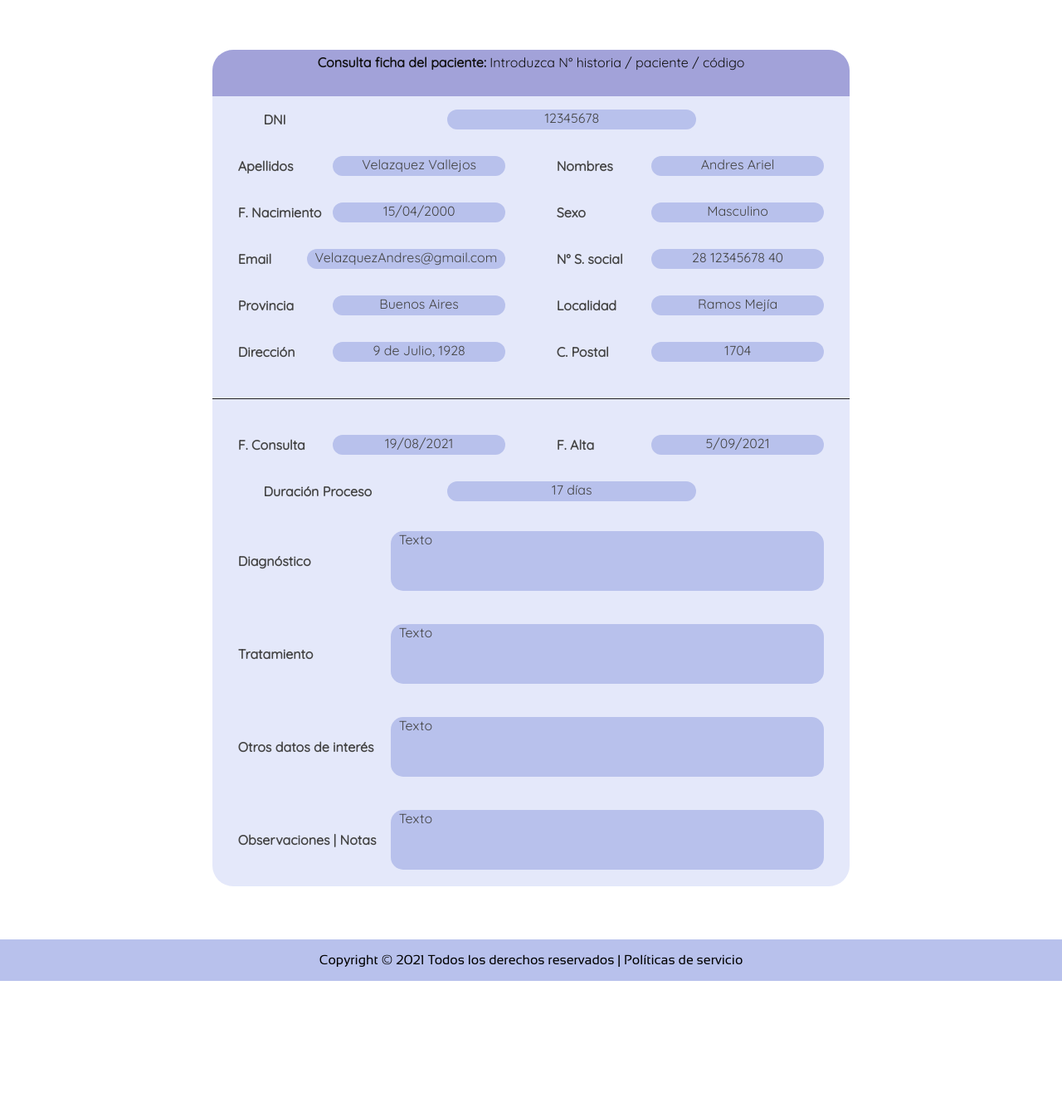
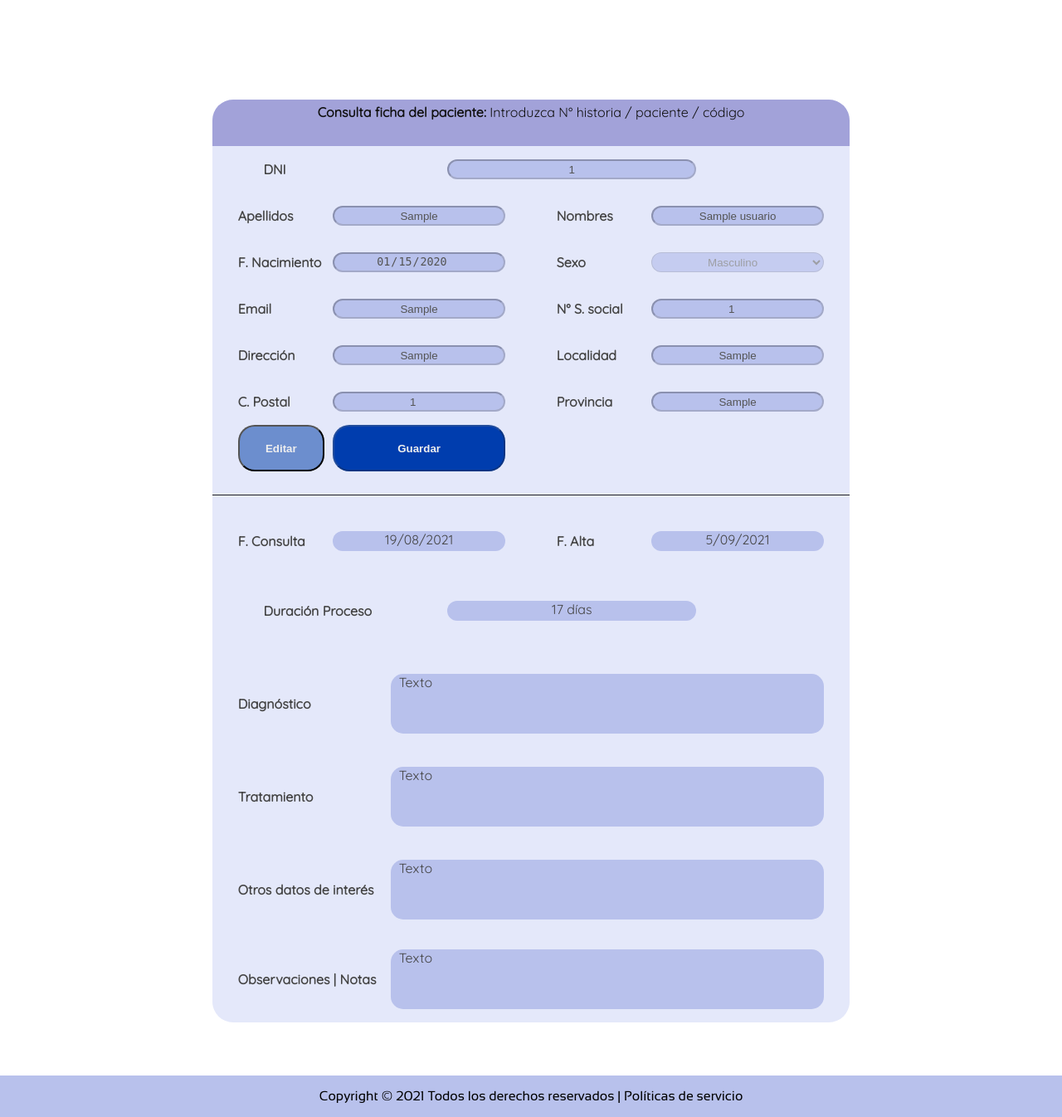
Before and after one commit to olimpiadainformatica/olimpiadainformatica.github.io, a PHP site: page /datos_clinicos_datos.php in a window 1280 px wide. Shown: the part 60-1406 px from the top of the page at 83% size. Before the commit the page ends 1242 px from the top, so only its background shows below. Run offline with PHP 8.4, Linux system fonts and the light colour scheme; the visitor is signed in with stand-in values (Sample User, id 1); tables that the repository leaves empty hold one stand-in row (values such as "Sample post").

Commit message:
Agregada las funciones de datos de usuario, y ligero diseño css a esta

```diff
--- a/datos_clinicos_datos.php
+++ b/datos_clinicos_datos.php
@@ -6,6 +6,62 @@
 
     if($varsesion == null || $varsesion = ''){
         header("location:login.php");
+    }
+
+    $sesion=$_SESSION['dni_logeado'];
+    $consulta = "SELECT * FROM `u_direccion` WHERE dni_dir=$sesion;";
+    $sel = $con -> query($consulta);
+    $sel = mysqli_num_rows($sel);
+
+    if($sel != 1){
+        $sesion = $_SESSION['dni_logeado'];
+        $insercion = "INSERT INTO `u_direccion` (
+            `id_direccion`,
+            `calle_numero`,
+            `localidad`,
+            `codigo_postal`,
+            `provincia`,
+            `dni_dir`
+            ) VALUES (NULL, NULL, NULL, NULL, NULL, $sesion);";
+        $ins = $con -> query($insercion);
+    }
+
+    if(isset($_POST['edicion'])){
+        $editar="habilitado";
+    }
+
+    if(isset($_POST['guardado'])){
+        $apellido=$_POST['apellido'];
+        $nombre=$_POST['nombre'];
+        $f_nacimiento=$_POST['f_nacimiento'];
+        $sexo=$_POST['sexo'];
+        $email=$_POST['email'];
+        $n_s_social=$_POST['n_s_social'];
+        $direccion=$_POST['direccion'];
+        $localidad=$_POST['localidad'];
+        $c_postal=$_POST['c_postal'];
+        $provincia=$_POST['provincia'];
+
+        $sesion = $_SESSION['dni_logeado'];
+        $actualizar_u = "UPDATE `usuario` SET
+            `apellido`='$apellido',
+            `nombre`='$nombre',
+            `correo`='$email',
+            `sexo`='$sexo',
+            `f_nacimiento`='$f_nacimiento',
+            `n_s_social`= $n_s_social
+        WHERE dni=$sesion;";
+        $ins_u = $con -> query($actualizar_u);
+
+        $actualizar_u_d = "UPDATE `u_direccion` SET
+            `calle_numero`='$direccion',
+            `localidad`='$localidad',
+            `codigo_postal`=$c_postal,
+            `provincia`='$provincia'
+        WHERE dni_dir=$sesion;";
+        $ins_u_d = $con -> query($actualizar_u_d);
+
+        $editar='';
     }
 
 ?>
@@ -26,52 +82,89 @@
         <?php $dni = $_SESSION['dni_logeado']; $header=header_paginas($dni,$con); echo($header[0]); ?>
 
         <main>
+            <form method="post">
                 <p id="list_header">
                     <b>Consulta ficha del paciente:</b> Introduzca N° historia / paciente / código
                 </p>
+                <?php
+                    $varsesion= $_SESSION['dni_logeado'];
+                    $consulta="SELECT * FROM `usuario` WHERE dni=$varsesion;";
+                    $sel = $con -> query($consulta);
+                    while($fila = $sel -> fetch_assoc()){ ?>
+
                         <div class="data_field" style="grid-column: 1/3">
                             <p class="data_field_title">DNI</p>
-                <p class="data_field_info">12345678</p>
+                            <input type="text" value="<?php echo($fila['dni']); ?>" class="data_field_info" disabled>
                         </div>
                         <div class="data_field">
                             <p class="data_field_title">Apellidos</p>
-                <p class="data_field_info">Velazquez Vallejos</p>
+                            <input type="text" name="apellido" value="<?php echo($fila['apellido']); ?>" class="data_field_info" <?php if(empty($editar) || $editar==''){echo("disabled");} ?> >
                         </div>
                         <div class="data_field">
                             <p class="data_field_title">Nombres</p>
-                <p class="data_field_info">Andres Ariel</p>
+                            <input type="text" name="nombre" value="<?php echo($fila['nombre']); ?>" class="data_field_info" <?php if(empty($editar) || $editar==''){echo("disabled");} ?> >
                         </div>
                         <div class="data_field">
                             <p class="data_field_title">F. Nacimiento</p>
-                <p class="data_field_info">15/04/2000</p>
+                            <input type="date" name="f_nacimiento" value="<?php echo($fila['f_nacimiento']); ?>" class="data_field_info" <?php if(empty($editar) || $editar==''){echo("disabled");} ?> >
                         </div>
                         <div class="data_field">
                             <p class="data_field_title">Sexo</p>
-                <p class="data_field_info">Masculino</p>
+                            <select name="sexo" class="data_field_info" <?php if(empty($editar) || $editar==''){echo("disabled");} ?> >
+                                <?php if($fila['sexo']=="Masculino"){
+
+                                    echo("<option value='Masculino' selected>Masculino</option>
+                                         <option value='Femenino'>Femenino</option>");
+
+                                }elseif($fila['sexo']=="Femenino"){
+
+                                    echo("<option value='Masculino'>Masculino</option>
+                                         <option value='Femenino' selected>Femenino</option>");
+
+                                }else{
+                                    echo("<option value='Masculino'>Masculino</option>
+                                          <option value='Femenino'>Femenino</option>");
+                                }
+
+                                ?>
+                            </select>
                         </div>
                         <div class="data_field">
                             <p class="data_field_title">Email</p>
-                <p class="data_field_info">VelazquezAndres@gmail.com</p>
+                            <input type="email" name="email" value="<?php echo($fila['correo']); ?>" class="data_field_info" <?php if(empty($editar) || $editar==''){echo("disabled");} ?> >
                         </div>
                         <div class="data_field">
                             <p class="data_field_title">N° S. social</p>
-                <p class="data_field_info">28 12345678 40</p>
+                            <input type="number" name="n_s_social" value="<?php echo($fila['n_s_social']); ?>" class="data_field_info" <?php if(empty($editar) || $editar==''){echo("disabled");} ?> >
+                        </div>
+                <?php } ?>
+
+                <?php
+                    $varsesion= $_SESSION['dni_logeado'];
+                    $c_direccion="SELECT * FROM `u_direccion` WHERE dni_dir=$varsesion;";
+                    $sel = $con -> query($c_direccion);
+                    while($fila = $sel -> fetch_assoc()){ ?>
+
+                        <div class="data_field">
+                            <p class="data_field_title">Dirección</p>
+                            <input type="text" name="direccion" value="<?php echo($fila['calle_numero']); ?>" class="data_field_info" <?php if(empty($editar) || $editar==''){echo("disabled");} ?> >
+                        </div>
+                        <div class="data_field">
+                            <p class="data_field_title">Localidad</p>
+                            <input type="text" name="localidad" value="<?php echo($fila['localidad']); ?>" class="data_field_info" <?php if(empty($editar) || $editar==''){echo("disabled");} ?> >
+                        </div>
+                        <div class="data_field">
+                            <p class="data_field_title">C. Postal</p>
+                            <input type="number" name="c_postal" value="<?php echo($fila['codigo_postal']); ?>" class="data_field_info" <?php if(empty($editar) || $editar==''){echo("disabled");} ?> >
                         </div>
                         <div class="data_field">
                             <p class="data_field_title">Provincia</p>
-                <p class="data_field_info">Buenos Aires</p>
+                            <input type="text" name="provincia" value="<?php echo($fila['provincia']); ?>" class="data_field_info" <?php if(empty($editar) || $editar==''){echo("disabled");} ?> >
                         </div>
+                <?php } ?>
                 <div class="data_field">
-                <p class="data_field_title">Localidad</p>
-                <p class="data_field_info">Ramos Mejía</p>
-            </div>
-            <div class="data_field">
-                <p class="data_field_title">Dirección</p>
-                <p class="data_field_info">9 de Julio, 1928</p>
-            </div>
-            <div class="data_field">
-                <p class="data_field_title">C. Postal</p>
-                <p class="data_field_info">1704</p>
+                    <input type="submit" name="edicion" value="Editar" id="submit_edit_btn">
+                    <input type="submit" name="guardado" value="Guardar" id="submit_save_btn" <?php if(empty($editar) || $editar==''){echo("disabled");} ?>>
                 </div>
                 <div class="horizontal_line"></div>
                 <div class="data_field">
@@ -102,6 +195,7 @@
                     <p class="data_field_title">Observaciones | Notas</p>
                     <p class="big_data_field_info">Texto</p>
                 </div>
+            </form>
         </main>
 
         <footer></footer>
--- a/style/datos_clinicos_datos.css
+++ b/style/datos_clinicos_datos.css
@@ -1,4 +1,4 @@
-main{
+form{
     display: grid;
     grid-template: repeat(10, 1fr) repeat(4, 2fr) / 1fr 1fr;
     width: 60%;
@@ -53,6 +53,29 @@ main{
     align-self: center;
 }
 
+#submit_edit_btn{
+    color: #eeeeee;
+    font-weight: bold;
+
+    background-color: #6c8ece;
+    padding: 5px 20px 5px 20px;
+    border-radius: 20px;
+}
+
+#submit_edit_btn:hover{
+    background-color: #3263bf;
+}
+
+#submit_save_btn{
+    color: #eeeeee;
+    font-weight: bold;
+
+    background-color: #003dae;
+    padding: 5px 20px 5px 20px;
+    border-radius: 20px;
+}
+
+
 .horizontal_line{
     display: block;
     grid-column: 1/3;
```
Lines whose indentation alone changed are shown as unchanged.
